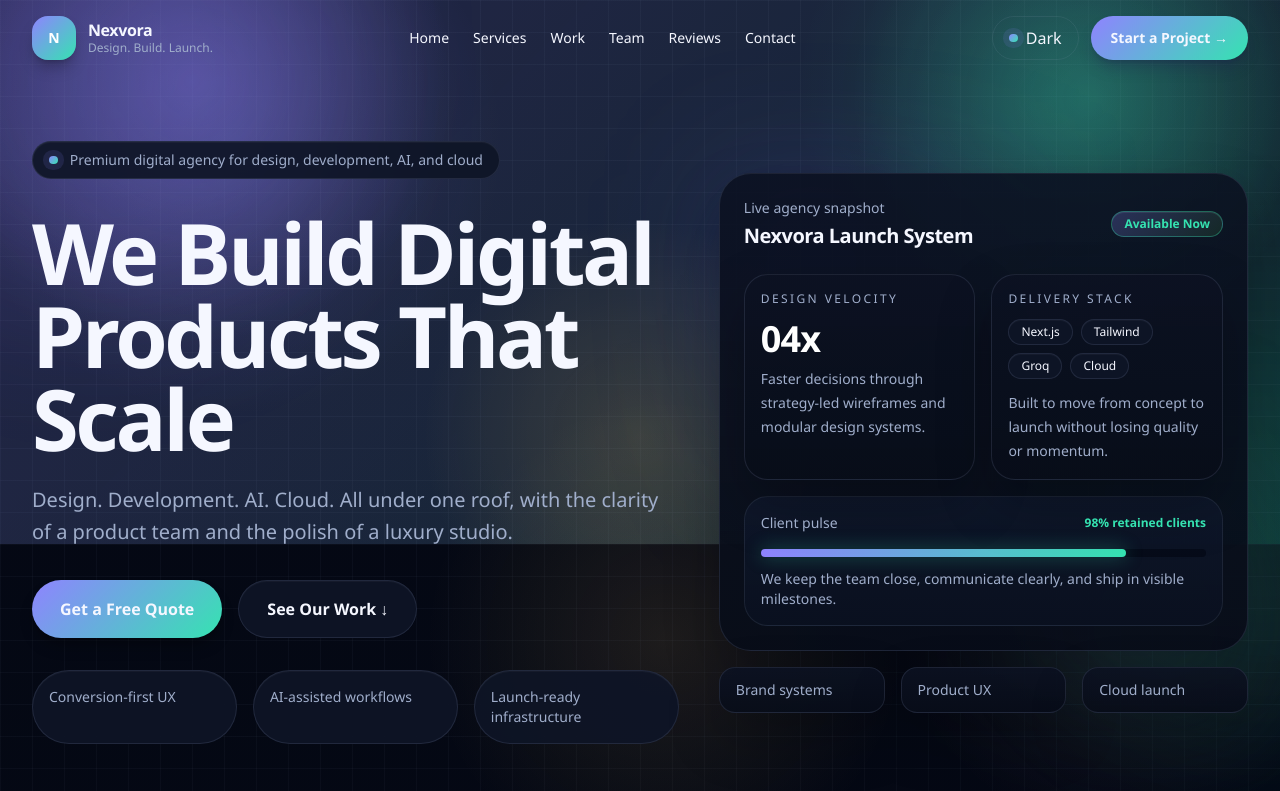
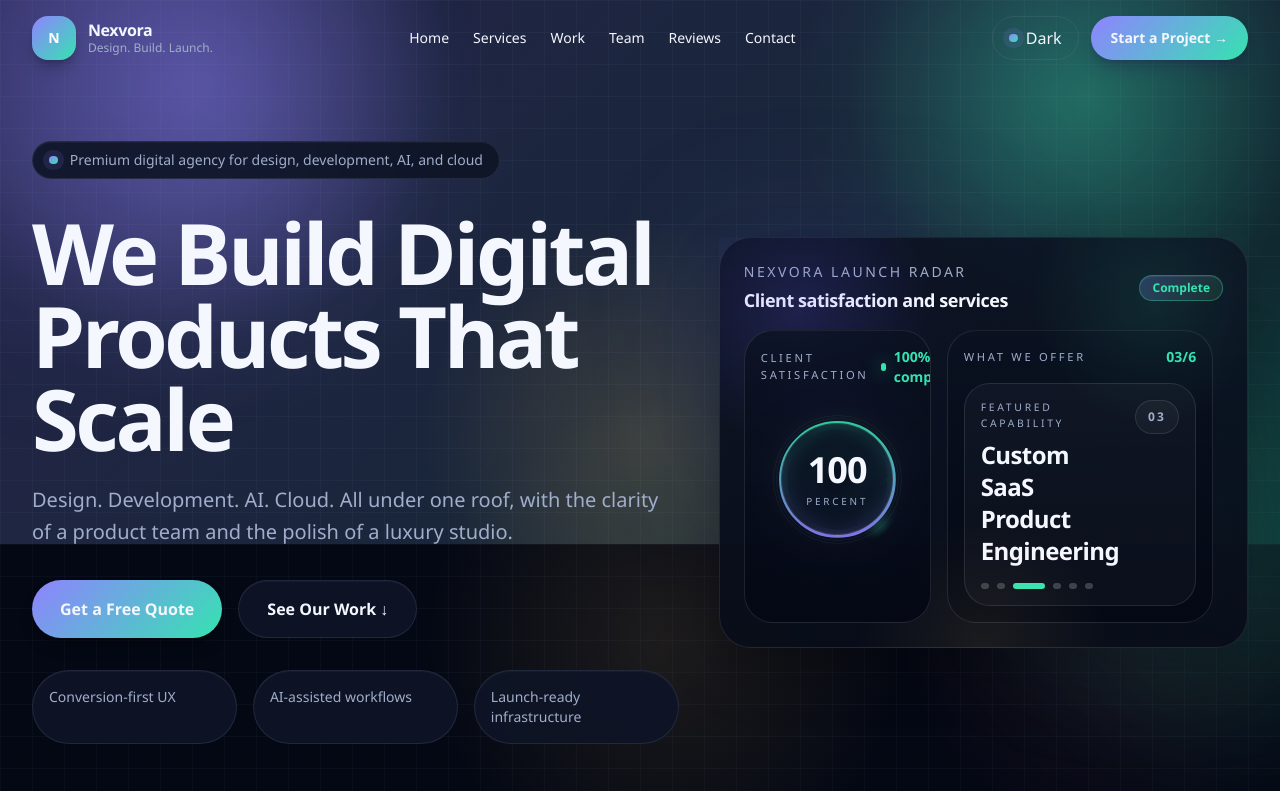
Before and after one commit to lakshy1/08-velixo-studio, a Next.js app: page / in a window 1280 px wide. Shown: the top 791 px of the page. Built offline with nearby package versions, Linux system fonts and the light colour scheme.

Commit message:
UI changes

```diff
--- a/app/agency-home.tsx
+++ b/app/agency-home.tsx
@@ -96,6 +96,15 @@ const projectNames = [
   "Cloud Ops Revamp",
 ];
 
+const offerItems = [
+  "UI/UX Design & Product Experience",
+  "AI Automation & Intelligent Integrations",
+  "Custom SaaS Product Engineering",
+  "Creative Production & Content Strategy",
+  "Quality Assurance & Managed Support",
+  "Cloud Infrastructure & DevOps",
+];
+
 const stats = [
   { target: 120, suffix: "+", label: "Projects Delivered" },
   { target: 40, suffix: "+", label: "Happy Clients" },
@@ -277,6 +286,34 @@ function useCountUp({ target, suffix = "", active }: CounterProps) {
   }, [active, target]);
 
   return `${value}${suffix}`;
+}
+
+function useAnimatedNumber(target: number, active: boolean, duration = 1600) {
+  const [value, setValue] = useState(0);
+
+  useEffect(() => {
+    if (!active) {
+      return;
+    }
+
+    const start = performance.now();
+    let raf = 0;
+
+    const tick = (time: number) => {
+      const progress = Math.min((time - start) / duration, 1);
+      const eased = 1 - Math.pow(1 - progress, 3);
+      setValue(Math.round(target * eased));
+
+      if (progress < 1) {
+        raf = requestAnimationFrame(tick);
+      }
+    };
+
+    raf = requestAnimationFrame(tick);
+    return () => cancelAnimationFrame(raf);
+  }, [active, duration, target]);
+
+  return value;
 }
 
 function useInViewOnce<T extends HTMLElement>() {
@@ -409,6 +446,9 @@ export default function AgencyHome() {
   const count40 = useCountUp({ target: stats[1].target, suffix: stats[1].suffix, active: statsVisible });
   const count8 = useCountUp({ target: stats[2].target, suffix: stats[2].suffix, active: statsVisible });
   const count99 = useCountUp({ target: stats[3].target, suffix: stats[3].suffix, active: statsVisible });
+  const widgetProgress = useAnimatedNumber(100, true, 1800);
+  const widgetLabel = widgetProgress < 100 ? "Building" : "Complete";
+  const [offerIndex, setOfferIndex] = useState(0);
 
   function handleSmoothAnchor(
     event: MouseEvent<HTMLAnchorElement>,
@@ -472,6 +512,14 @@ export default function AgencyHome() {
     window.addEventListener("pointerdown", onPointerDown);
     return () => window.removeEventListener("pointerdown", onPointerDown);
   }, [activeTeamCard, teamPopupRef]);
+
+  useEffect(() => {
+    const interval = window.setInterval(() => {
+      setOfferIndex((current) => (current + 1) % offerItems.length);
+    }, 2400);
+
+    return () => window.clearInterval(interval);
+  }, []);
 
   async function handleAssistantSubmit() {
     setAssistantLoading(true);
@@ -741,66 +789,152 @@ export default function AgencyHome() {
             <div className="relative">
               <div className="absolute inset-0 -z-10 rounded-[2rem] bg-[radial-gradient(circle_at_top_left,rgba(108,99,255,0.24),transparent_50%),radial-gradient(circle_at_bottom_right,rgba(0,212,170,0.18),transparent_45%)] blur-3xl" />
               <div className="surface-panel-strong overflow-hidden rounded-[2rem] p-6">
+                <div className="pointer-events-none absolute inset-0 bg-[radial-gradient(circle_at_15%_18%,rgba(108,99,255,0.18),transparent_24%),radial-gradient(circle_at_82%_16%,rgba(53,227,177,0.1),transparent_22%),radial-gradient(circle_at_50%_100%,rgba(255,208,106,0.08),transparent_26%)]" />
                 <div className="flex items-center justify-between">
                   <div>
-                    <div className="text-sm text-[var(--text-soft)]">Live agency snapshot</div>
-                    <div className="mt-1 text-xl font-semibold tracking-tight">Nexvora Launch System</div>
+                    <div className="text-sm tracking-[0.18em] text-[var(--text-soft)] uppercase">
+                      Nexvora Launch Radar
+                    </div>
+                    <div className="mt-1 text-lg font-semibold tracking-tight text-[var(--text)]">
+                      Client satisfaction and services
+                    </div>
                   </div>
                   <div className="status-badge rounded-full px-3 py-1 text-xs font-semibold">
-                    Available Now
-                  </div>
-                </div>
-
-                <div className="mt-6 grid gap-4 sm:grid-cols-2">
-                  <div className="surface-panel rounded-3xl p-4">
-                    <div className="text-xs uppercase tracking-[0.2em] text-[var(--text-soft)]">
-                      Design Velocity
+                    {widgetLabel}
+                  </div>
+                </div>
+
+                <div className="mt-4 grid gap-4 xl:grid-cols-[0.95fr_1.05fr]">
+                  <div className="relative overflow-hidden rounded-[1.8rem] border border-white/10 bg-[linear-gradient(180deg,color-mix(in_srgb,var(--bg-elevated)_72%,transparent),color-mix(in_srgb,var(--bg)_92%,transparent))] p-4">
+                    <div className="pointer-events-none absolute inset-0 bg-[radial-gradient(circle_at_center,rgba(53,227,177,0.12),transparent_42%),radial-gradient(circle_at_center,rgba(143,131,255,0.08),transparent_66%)]" />
+                    <div className="relative flex items-center justify-between gap-3">
+                      <span className="text-[0.7rem] uppercase tracking-[0.24em] text-[var(--text-soft)]">Client Satisfaction</span>
+                      <span className="inline-flex items-center gap-2 text-sm font-semibold text-[var(--accent-2)]">
+                        <span className="h-2 w-2 rounded-full bg-[var(--accent-2)] shadow-[0_0_18px_color-mix(in_srgb,var(--accent-2)_70%,transparent)]" />
+                        {widgetProgress}% complete
+                      </span>
                     </div>
-                    <div className="mt-3 text-4xl font-bold tracking-tight text-white">04x</div>
-                    <p className="mt-2 text-sm leading-6 text-[var(--text-soft)]">
-                      Faster decisions through strategy-led wireframes and modular design systems.
-                    </p>
-                  </div>
-                  <div className="surface-panel rounded-3xl p-4">
-                    <div className="text-xs uppercase tracking-[0.2em] text-[var(--text-soft)]">
-                      Delivery Stack
+
+                    <div className="relative mt-4 flex aspect-square items-center justify-center">
+                      <div className="widget-radar-grid absolute inset-3 rounded-full border border-white/10" />
+                      <div className="widget-radar-grid absolute inset-9 rounded-full border border-white/10" />
+                      <div className="widget-radar-grid absolute inset-14 rounded-full border border-white/10" />
+                      <div className="widget-sweep absolute inset-0 rounded-full" />
+
+                      <svg
+                        viewBox="0 0 220 220"
+                        className="relative h-full w-full max-w-[15.5rem]"
+                        aria-hidden="true"
+                      >
+                        <defs>
+                          <linearGradient id="widget-ring" x1="0%" y1="0%" x2="100%" y2="0%">
+                            <stop offset="0%" stopColor="var(--accent)" />
+                            <stop offset="100%" stopColor="var(--accent-2)" />
+                          </linearGradient>
+                          <linearGradient id="widget-core" x1="0%" y1="0%" x2="0%" y2="100%">
+                            <stop offset="0%" stopColor="var(--accent-2)" stopOpacity="0.3" />
+                            <stop offset="100%" stopColor="var(--accent)" stopOpacity="0.06" />
+                          </linearGradient>
+                        </defs>
+
+                        <circle cx="110" cy="110" r="88" fill="none" stroke="rgba(154,170,214,0.09)" strokeWidth="1.25" />
+                        <circle cx="110" cy="110" r="62" fill="none" stroke="rgba(154,170,214,0.08)" strokeWidth="1" />
+
+                        <circle
+                          cx="110"
+                          cy="110"
+                          r="78"
+                          fill="none"
+                          stroke="url(#widget-ring)"
+                          strokeWidth="12"
+                          strokeLinecap="round"
+                          strokeDasharray={2 * Math.PI * 78}
+                          strokeDashoffset={(1 - widgetProgress / 100) * (2 * Math.PI * 78)}
+                          transform="rotate(-90 110 110)"
+                        />
+
+                        <circle cx="110" cy="110" r="44" fill="url(#widget-core)" opacity="0.9" />
+                        <circle cx="110" cy="110" r="30" fill="rgba(8, 13, 25, 0.9)" />
+
+                        {[
+                          { x: 110, y: 32 },
+                          { x: 164, y: 56 },
+                          { x: 184, y: 110 },
+                          { x: 164, y: 164 },
+                          { x: 110, y: 188 },
+                          { x: 56, y: 164 },
+                          { x: 36, y: 110 },
+                          { x: 56, y: 56 },
+                        ].map((node, index) => (
+                          <circle
+                            key={`${node.x}-${node.y}-${index}`}
+                            cx={node.x}
+                            cy={node.y}
+                            r={index % 2 === 0 ? 3 : 2.2}
+                            fill={index < Math.ceil((widgetProgress / 100) * 8) ? "var(--accent-2)" : "rgba(160,174,203,0.3)"}
+                          />
+                        ))}
+
+                        <circle cx="184" cy="110" r="4.5" fill="var(--accent-2)" opacity="0.95" />
+                        <line
+                          x1="110"
+                          y1="110"
+                          x2="184"
+                          y2="110"
+                          stroke="rgba(53,227,177,0.9)"
+                          strokeWidth="2"
+                          strokeLinecap="round"
+                          className="widget-sweep-arm"
+                        />
+                      </svg>
+
+                      <div className="absolute flex h-28 w-28 flex-col items-center justify-center rounded-full border border-white/10 bg-[color-mix(in_srgb,var(--bg-elevated)_78%,transparent)] text-center shadow-[0_0_40px_rgba(0,0,0,0.28)] backdrop-blur">
+                        <div className="text-4xl font-semibold tracking-tight text-[var(--text)]">
+                          {widgetProgress}
+                        </div>
+                        <div className="mt-1 text-[0.62rem] uppercase tracking-[0.28em] text-[var(--text-soft)]">
+                          Percent
+                        </div>
+                      </div>
                     </div>
-                    <div className="mt-3 flex flex-wrap gap-2">
-                      {["Next.js", "Tailwind", "Groq", "Cloud"].map((pill) => (
-                        <span
-                          key={pill}
-                          className="chip px-3 py-1 text-xs text-[var(--text)]"
-                        >
-                          {pill}
-                        </span>
-                      ))}
+                  </div>
+
+                  <div className="rounded-[1.8rem] border border-white/10 bg-[linear-gradient(180deg,color-mix(in_srgb,var(--bg-elevated)_72%,transparent),color-mix(in_srgb,var(--bg)_92%,transparent))] p-4">
+                    <div className="flex items-center justify-between gap-3">
+                      <div className="text-[0.7rem] uppercase tracking-[0.24em] text-[var(--text-soft)]">What We Offer</div>
+                      <div className="text-sm font-semibold text-[var(--accent-2)]">
+                        {String(offerIndex + 1).padStart(2, "0")}/{offerItems.length}
+                      </div>
                     </div>
-                    <p className="mt-3 text-sm leading-6 text-[var(--text-soft)]">
-                      Built to move from concept to launch without losing quality or momentum.
-                    </p>
-                  </div>
-                </div>
-
-                <div className="progress-shell mt-4 rounded-3xl p-4">
-                  <div className="flex items-center justify-between">
-                    <span className="text-sm text-[var(--text-soft)]">Client pulse</span>
-                    <span className="status-copy text-xs font-semibold">98% retained clients</span>
-                  </div>
-                  <div className="progress-track mt-4 h-2 rounded-full">
-                    <div className="progress-fill h-2 w-[82%] rounded-full" />
-                  </div>
-                  <div className="mt-3 text-sm text-[var(--text-soft)]">
-                    We keep the team close, communicate clearly, and ship in visible milestones.
-                  </div>
-                </div>
-              </div>
-
-              <div className="mt-4 grid gap-4 sm:grid-cols-3">
-                {["Brand systems", "Product UX", "Cloud launch"].map((item) => (
-                  <div key={item} className="surface-panel rounded-2xl px-4 py-3 text-sm text-[var(--text-soft)]">
-                    {item}
-                  </div>
-                ))}
+
+                    <div className="mt-4 rounded-[1.6rem] border border-white/10 bg-white/[0.03] p-4">
+                      <div className="flex items-start justify-between gap-4">
+                        <div className="max-w-[18rem]">
+                          <div className="text-[0.65rem] uppercase tracking-[0.26em] text-[var(--text-soft)]">
+                            Featured capability
+                          </div>
+                          <div className="mt-2 text-2xl font-semibold leading-8 tracking-tight text-[var(--text)]">
+                            {offerItems[offerIndex]}
+                          </div>
+                        </div>
+                        <div className="rounded-full border border-white/10 bg-white/[0.04] px-3 py-2 text-xs font-semibold tracking-[0.18em] text-[var(--text-soft)]">
+                          {String(offerIndex + 1).padStart(2, "0")}
+                        </div>
+                      </div>
+
+                      <div className="mt-4 flex items-center gap-2">
+                        {offerItems.map((_, index) => (
+                          <span
+                            key={index}
+                            className={`h-1.5 rounded-full transition-all duration-300 ${
+                              index === offerIndex ? "w-8 bg-[var(--accent-2)]" : "w-2 bg-white/20"
+                            }`}
+                          />
+                        ))}
+                      </div>
+                    </div>
+                  </div>
+                </div>
               </div>
             </div>
           </div>
@@ -893,64 +1027,46 @@ export default function AgencyHome() {
             </p>
           </div>
 
-          <div className="grid gap-6 xl:grid-cols-[0.98fr_1.02fr]">
-            <div className="surface-panel-strong rounded-[2rem] p-6">
+          <div className="flex flex-col gap-6">
+            <div className="surface-panel-strong rounded-[2rem] p-6 xl:w-[calc(50vw+50%)] xl:max-w-none xl:rounded-l-[2rem] xl:rounded-r-none">
+              <div className="mb-6 flex flex-wrap items-center justify-between gap-3">
+                <div>
+                  <div className="text-sm text-[var(--text-soft)]">Project names</div>
+                  <div className="text-xl font-semibold">Launches with visible momentum</div>
+                </div>
+              </div>
+              <div className="marquee project-marquee">
+                <div className="marquee-track reverse">
+                  {projectPills.map((name, index) => (
+                    <div
+                      key={`${name}-pill-${index}`}
+                      className="chip flex h-12 min-w-[7.5rem] items-center justify-center px-4 py-3 text-xs font-medium text-[var(--text)] sm:min-w-[10rem] sm:px-5 sm:text-sm lg:min-w-[12rem] lg:text-base"
+                    >
+                      {name}
+                    </div>
+                  ))}
+                </div>
+              </div>
+            </div>
+
+            <div className="surface-panel-strong rounded-[2rem] p-6 xl:ml-[calc(50%-50vw)] xl:w-[calc(50vw+50%)] xl:max-w-none xl:rounded-l-none xl:rounded-r-[2rem]">
               <div className="mb-6 flex flex-wrap items-center justify-between gap-3">
                 <div>
                   <div className="text-sm text-[var(--text-soft)]">Client logos</div>
                   <div className="text-xl font-semibold">Trusted by product teams</div>
                 </div>
-                <div className="chip px-3 py-1 text-xs text-[var(--text-soft)]">
-                  Grayscale to color on hover
-                </div>
-              </div>
-              <div className="marquee">
+              </div>
+              <div className="marquee project-marquee">
                 <div className="marquee-track">
                   {[...clientNames, ...clientNames].map((name, index) => (
                     <div
                       key={`${name}-logo-${index}`}
-                      className="surface-panel flex h-12 min-w-[11.5rem] items-center justify-center rounded-[1.25rem] px-5 text-base font-semibold text-[var(--text-soft)] transition-all hover:text-[var(--text)]"
+                      className="surface-panel flex h-12 min-w-[9.5rem] items-center justify-center rounded-[1.25rem] px-4 text-sm font-semibold text-[var(--text-soft)] transition-all hover:text-[var(--text)] sm:min-w-[11.5rem] sm:px-5 sm:text-base"
                     >
                       {name}
                     </div>
                   ))}
                 </div>
-              </div>
-            </div>
-
-            <div className="surface-panel-strong rounded-[2rem] p-6">
-              <div className="mb-6 flex flex-wrap items-center justify-between gap-3">
-                <div>
-                  <div className="text-sm text-[var(--text-soft)]">Project names</div>
-                  <div className="text-xl font-semibold">Launches with visible momentum</div>
-                </div>
-                <div className="chip px-3 py-1 text-xs text-[var(--text-soft)]">
-                  Smooth infinite scroll
-                </div>
-              </div>
-              <div className="marquee">
-                <div className="marquee-track reverse">
-                  {projectPills.map((name, index) => (
-                    <div
-                      key={`${name}-pill-${index}`}
-                      className="chip flex h-12 min-w-[12rem] items-center justify-center px-5 py-3 text-sm font-medium text-[var(--text)]"
-                    >
-                      {name}
-                    </div>
-                  ))}
-                </div>
-              </div>
-              <div className="mt-6 grid gap-3 sm:grid-cols-2">
-                {[
-                  "Conversion lift: 3x",
-                  "Load time improved: 42%",
-                  "Organic visits: 100k+",
-                  "Time to market: 2x faster",
-                ].map((item) => (
-                  <div key={item} className="surface-panel rounded-2xl px-4 py-3 text-sm text-[var(--text-soft)]">
-                    {item}
-                  </div>
-                ))}
               </div>
             </div>
           </div>
--- a/app/globals.css
+++ b/app/globals.css
@@ -475,6 +475,10 @@ select {
   animation-direction: reverse;
 }
 
+.project-marquee {
+  -webkit-overflow-scrolling: touch;
+}
+
 .hover-lift {
   transition:
     transform 220ms ease,
@@ -592,18 +596,31 @@ select {
     linear-gradient(to right, transparent, transparent);
 }
 
-.progress-shell {
-  border: 1px solid var(--line);
-  background: linear-gradient(180deg, color-mix(in srgb, var(--bg-soft) 78%, transparent), color-mix(in srgb, var(--bg-elevated) 88%, transparent));
+.widget-radar-grid {
+  animation: widget-grid 8s ease-in-out infinite;
 }
 
-.progress-track {
-  background: color-mix(in srgb, var(--bg) 66%, transparent);
+.widget-sweep {
+  background:
+    conic-gradient(
+      from 220deg,
+      transparent 0deg,
+      transparent 300deg,
+      color-mix(in srgb, var(--accent-2) 8%, transparent) 316deg,
+      color-mix(in srgb, var(--accent-2) 36%, transparent) 326deg,
+      transparent 340deg,
+      transparent 360deg
+    );
+  filter: blur(5px);
+  opacity: 0.72;
+  animation: widget-spin 8s linear infinite;
+  mask-image: radial-gradient(circle, transparent 35%, black 41%, black 60%, transparent 67%);
 }
 
-.progress-fill {
-  background: linear-gradient(90deg, var(--accent), var(--accent-2));
-  box-shadow: 0 0 18px color-mix(in srgb, var(--accent-2) 35%, transparent);
+.widget-sweep-arm {
+  transform-box: fill-box;
+  transform-origin: center;
+  animation: widget-arm 8s linear infinite;
 }
 
 .select-field option {
@@ -633,6 +650,34 @@ select {
   }
 }
 
+@keyframes widget-spin {
+  from {
+    transform: rotate(0deg);
+  }
+  to {
+    transform: rotate(360deg);
+  }
+}
+
+@keyframes widget-arm {
+  from {
+    transform: rotate(0deg);
+  }
+  to {
+    transform: rotate(360deg);
+  }
+}
+
+@keyframes widget-grid {
+  0%,
+  100% {
+    opacity: 0.45;
+  }
+  50% {
+    opacity: 0.8;
+  }
+}
+
 @media (prefers-reduced-motion: reduce) {
   html {
     scroll-behavior: auto;
@@ -646,3 +691,21 @@ select {
     transition: none !important;
   }
 }
+
+@media (max-width: 767px) {
+  .project-marquee {
+    overflow-x: auto;
+    mask-image: none;
+    -webkit-mask-image: none;
+    scrollbar-width: none;
+  }
+
+  .project-marquee::-webkit-scrollbar {
+    display: none;
+  }
+
+  .project-marquee .marquee-track {
+    animation: none;
+    padding-bottom: 0.25rem;
+  }
+}
```
